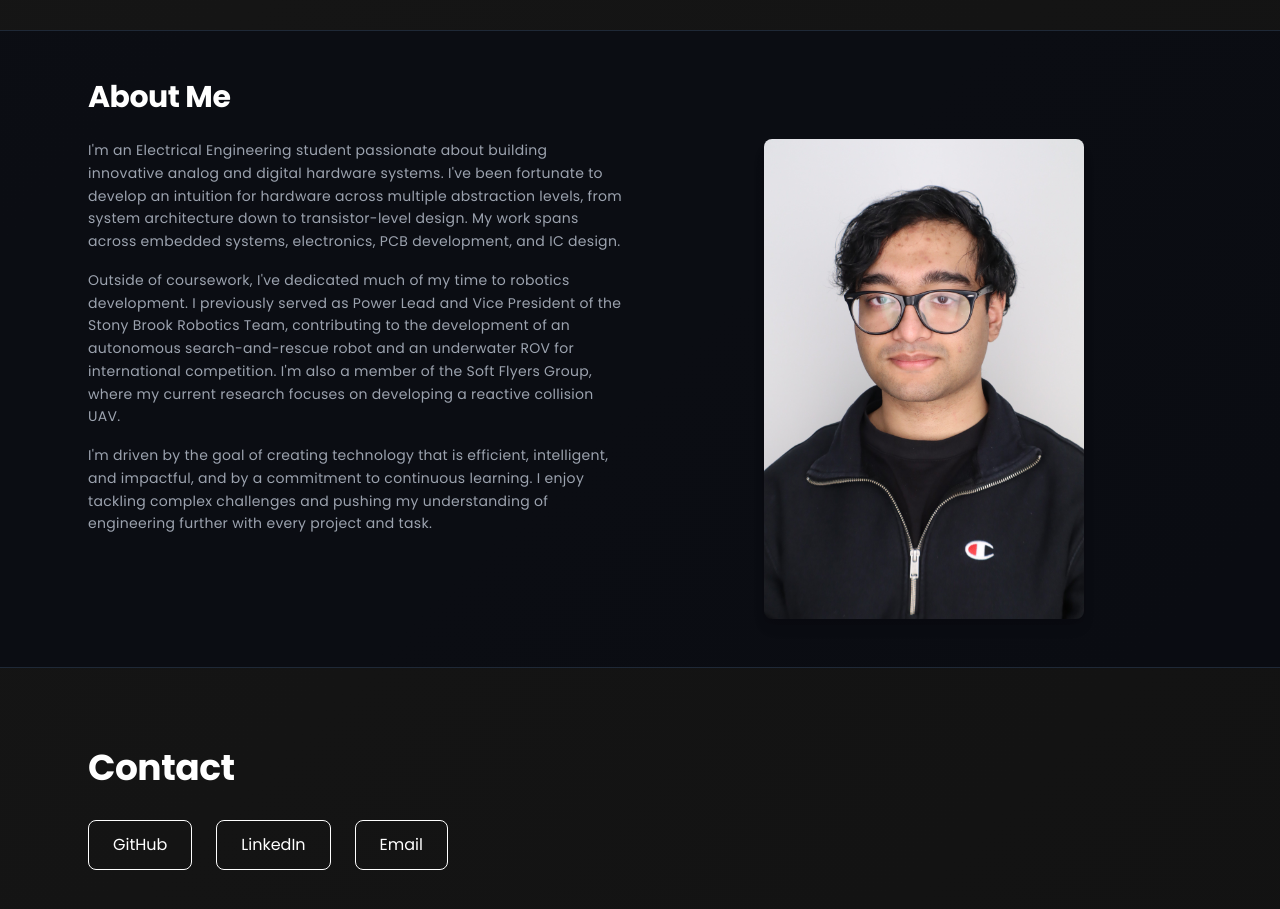
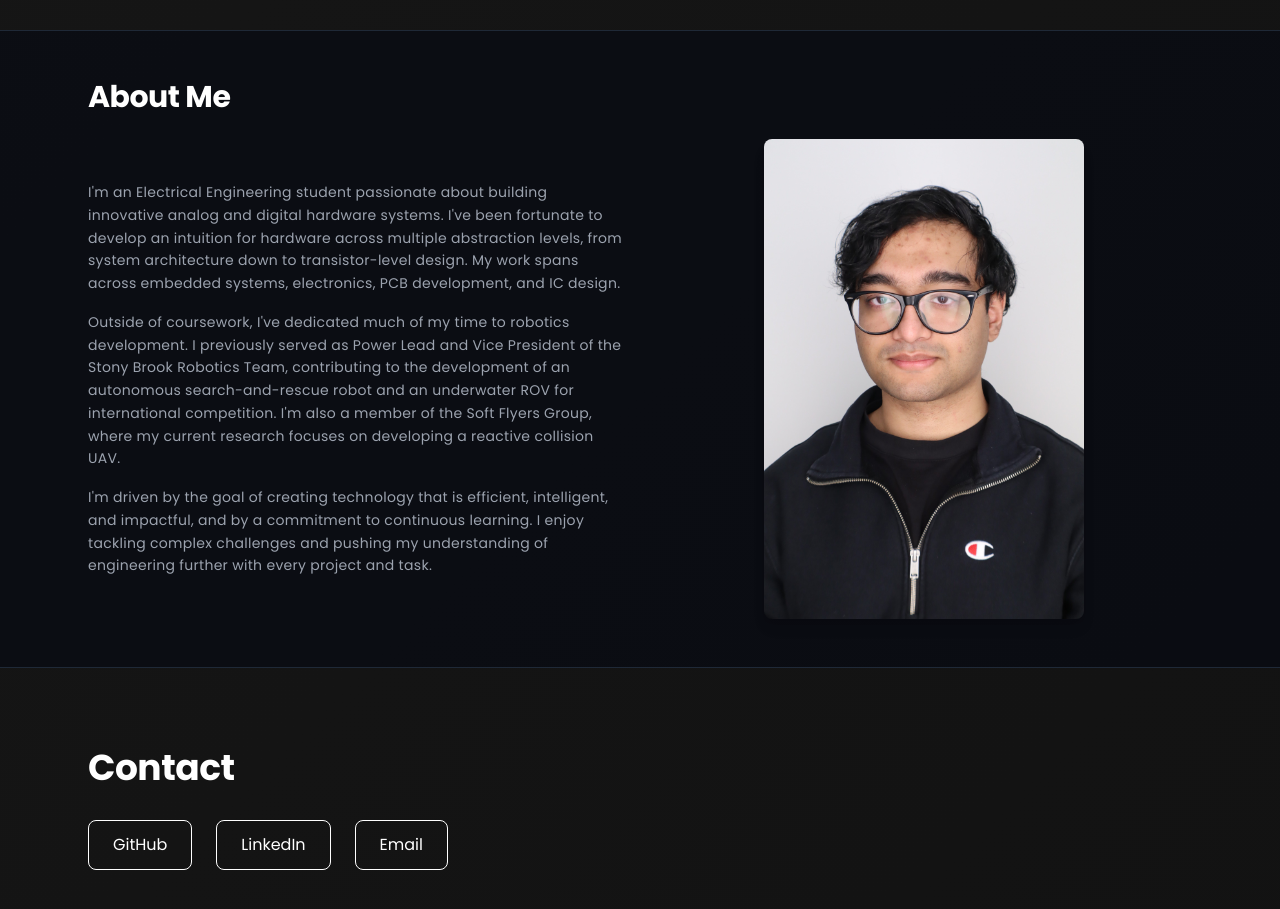
Before and after one commit to arhaamhossain/ARX, a Next.js app: page /ARX/ in a window 1280 px wide. Shown: the part 6220-7129 px from the top of the page. Built offline with nearby package versions, Linux system fonts and the light colour scheme.

Commit message:
Vertically center description with image in About Me section

```diff
--- a/pages/index.tsx
+++ b/pages/index.tsx
@@ -774,7 +774,7 @@ export default function Home() {
       >
         <div className="max-w-6xl mx-auto px-6">
         <h2 className="text-3xl font-bold mb-6 text-white">About Me</h2>
-        <div className="grid md:grid-cols-2 gap-8">
+        <div className="grid md:grid-cols-2 gap-8 items-center">
           <div className="space-y-4 text-gray-400 text-sm leading-relaxed">
             <p>
               I&apos;m an Electrical Engineering student passionate about building innovative analog and digital hardware systems. I&apos;ve been fortunate to develop an intuition for hardware across multiple abstraction levels, from system architecture down to transistor-level design. My work spans across embedded systems, electronics, PCB development, and IC design.
@@ -786,7 +786,7 @@ export default function Home() {
               I&apos;m driven by the goal of creating technology that is efficient, intelligent, and impactful, and by a commitment to continuous learning. I enjoy tackling complex challenges and pushing my understanding of engineering further with every project and task.
             </p>
           </div>
-          <div className="flex items-start justify-center">
+          <div className="flex justify-center">
             <img
               src="/ARX/Arhaam H. portfolio photo.jpg"
               alt="Arhaam"
```
